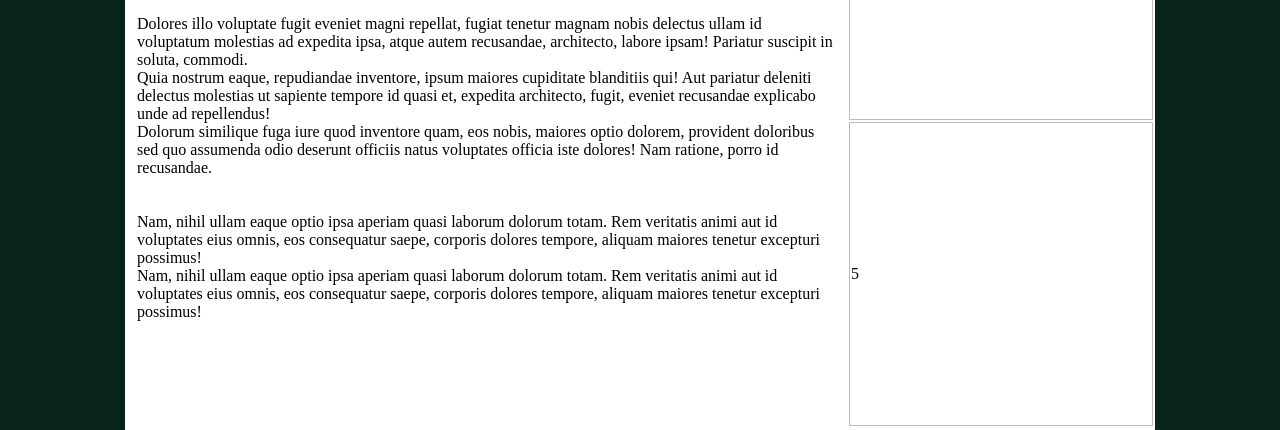
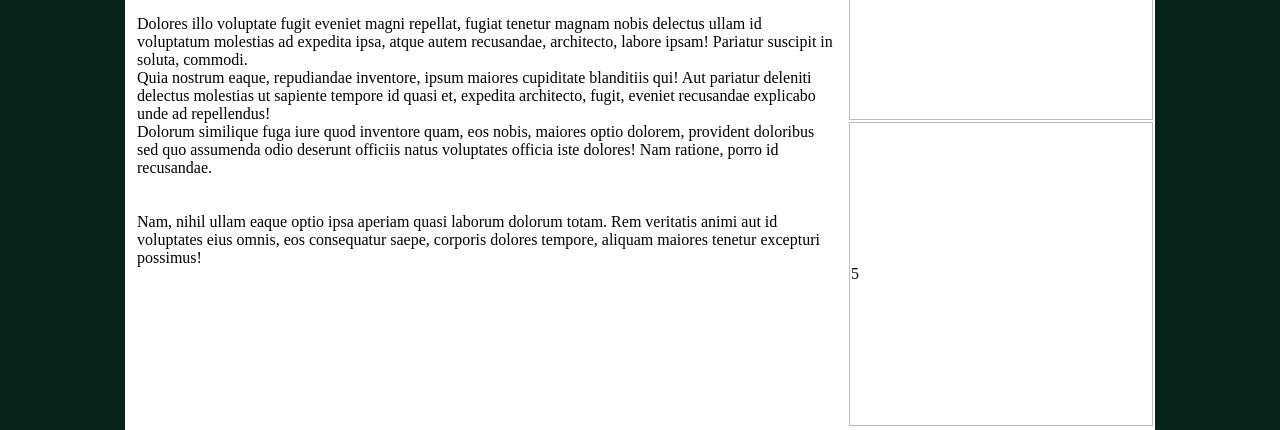
Before and after one commit to camve/site, a plain HTML site: page index.htm in a window 1280 px wide. Shown: the part 594-1024 px from the top of the page. Drawn offline with Linux system fonts and the light colour scheme.

Commit message:
Удаление лишнего div

```diff
--- a/index.htm
+++ b/index.htm
@@ -18,7 +18,6 @@
 		<div>Quia nostrum eaque, repudiandae inventore, ipsum maiores cupiditate blanditiis qui! Aut pariatur deleniti delectus molestias ut sapiente tempore id quasi et, expedita architecto, fugit, eveniet recusandae explicabo unde ad repellendus!</div>
 		<div>Dolorum similique fuga iure quod inventore quam, eos nobis, maiores optio dolorem, provident doloribus sed quo assumenda odio deserunt officiis natus voluptates officia iste dolores! Nam ratione, porro id recusandae.</div><br><br>
 		<div>Nam, nihil ullam eaque optio ipsa aperiam quasi laborum dolorum totam. Rem veritatis animi aut id voluptates eius omnis, eos consequatur saepe, corporis dolores tempore, aliquam maiores tenetur excepturi possimus!</div>
-		<div>Nam, nihil ullam eaque optio ipsa aperiam quasi laborum dolorum totam. Rem veritatis animi aut id voluptates eius omnis, eos consequatur saepe, corporis dolores tempore, aliquam maiores tenetur excepturi possimus!</div>
 		</td>
 		<td id="RSB">4</td>
 	</tr>
```
